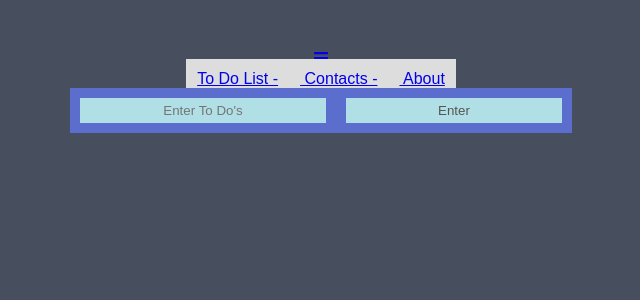
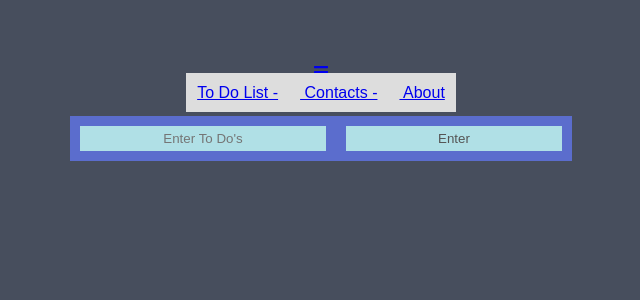
Before and after one commit to Ianwehmeyer/project03reactappnew, a React (Create React App) app: page / in a window 1280 px wide. Shown: the top 300 px of the page, without its empty margins (319-959 px from the left). Built offline with nearby package versions, Linux system fonts and the light colour scheme.

Commit message:
Update App.css

```diff
--- a/src/App.css
+++ b/src/App.css
@@ -10,6 +10,15 @@ li {
   padding: 11px;
   background-color: #dddddd;
 
+}
+
+nav {
+
+  display: block;
+  color: white;
+  text-align: center;
+  padding: 14px 16px;
+  text-decoration: none;
 }
 
 
@@ -47,3 +56,10 @@ button {
   width: 20%;
   border: solid #5B6DCD 10px;
 }
+
+@media screen and (max-width: 600px) {
+  .topnav a {
+    float: none;
+    width: 100%;
+  }
+}
```
